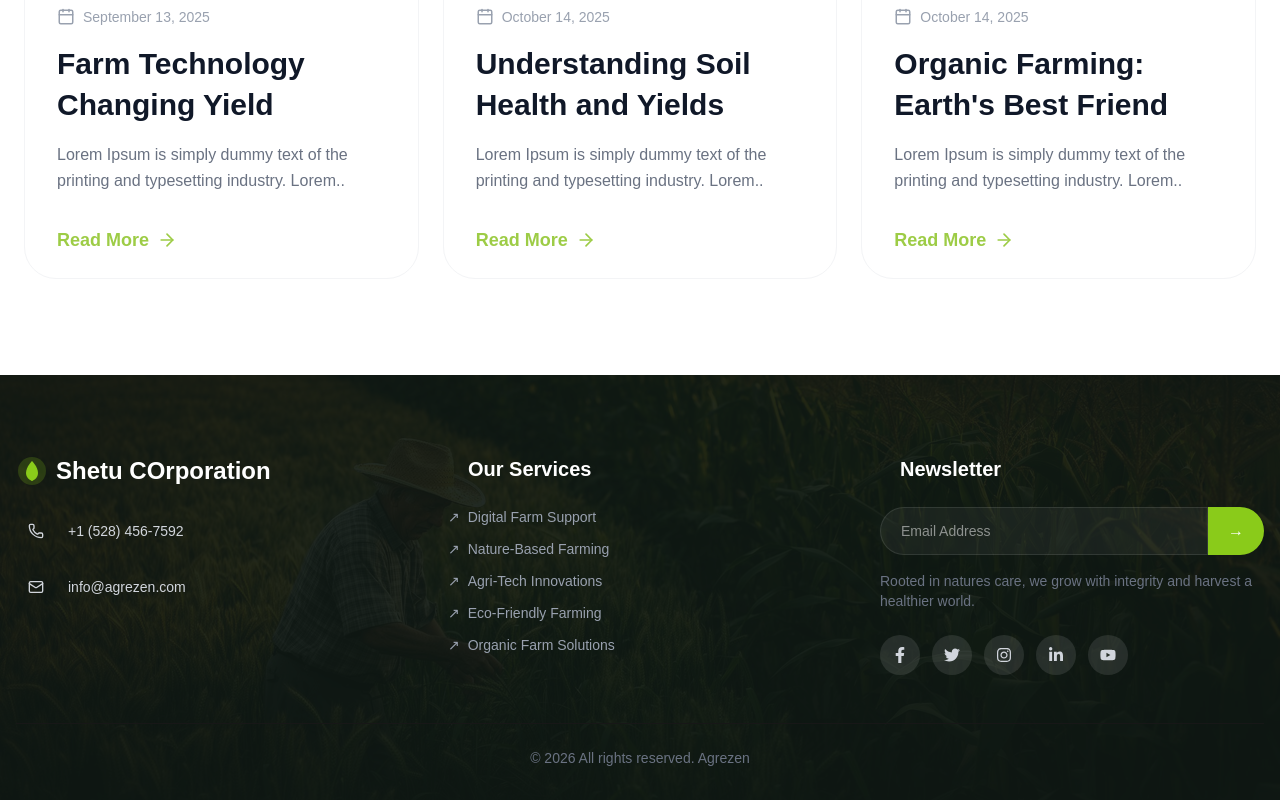
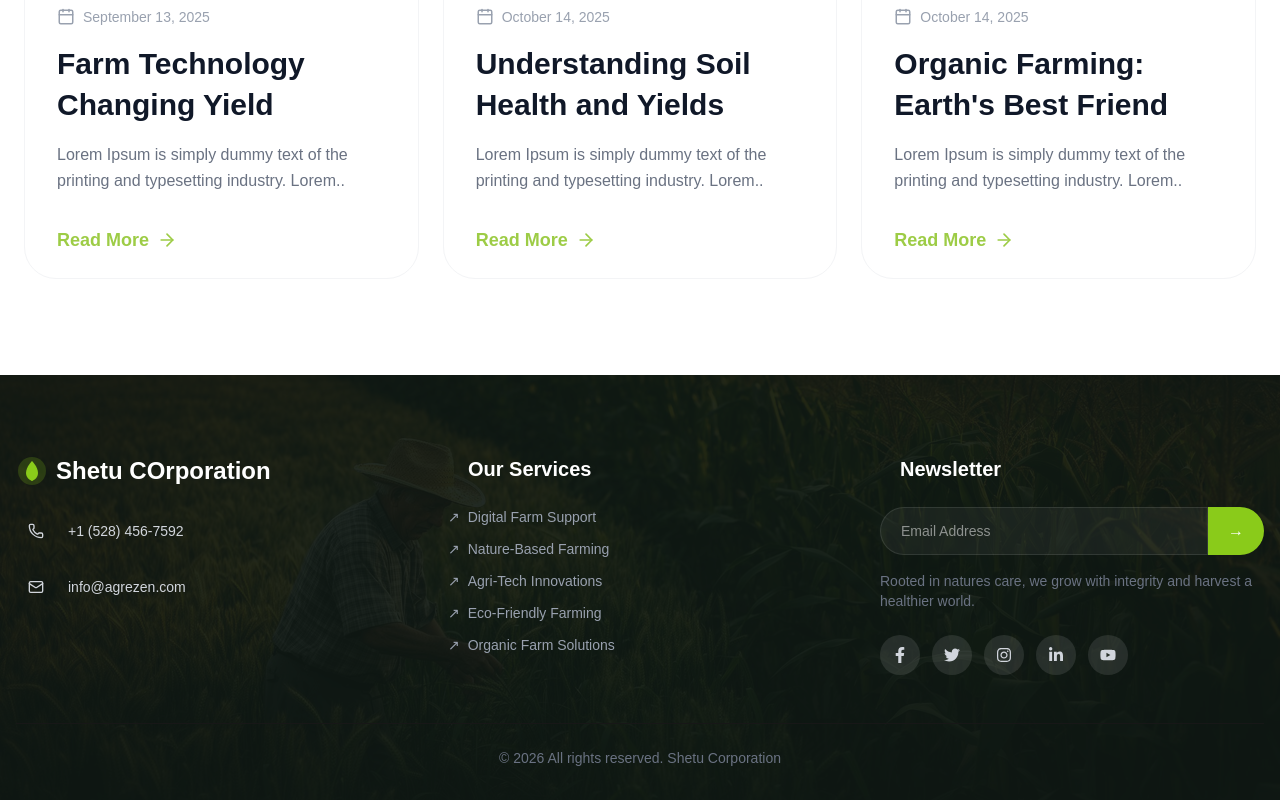
Before and after one commit to AhmadShopnil/shetu-corporation, a Next.js app: page / in a window 1280 px wide. Shown: the part 6337-7137 px from the top of the page. Built offline with nearby package versions, Linux system fonts and the light colour scheme.

Commit message:
change on footer

```diff
--- a/app/components/Common/Footer.jsx
+++ b/app/components/Common/Footer.jsx
@@ -144,7 +144,7 @@ const Footer = () => {
         <div className="pt-6 text-center">
           <p className="text-sm text-gray-500">
             © 2026 All rights reserved.{" "}
-            <span className="text-primary">Agrezen</span>
+            <span className="text-primary">Shetu Corporation</span>
           </p>
         </div>
       </div>
```
